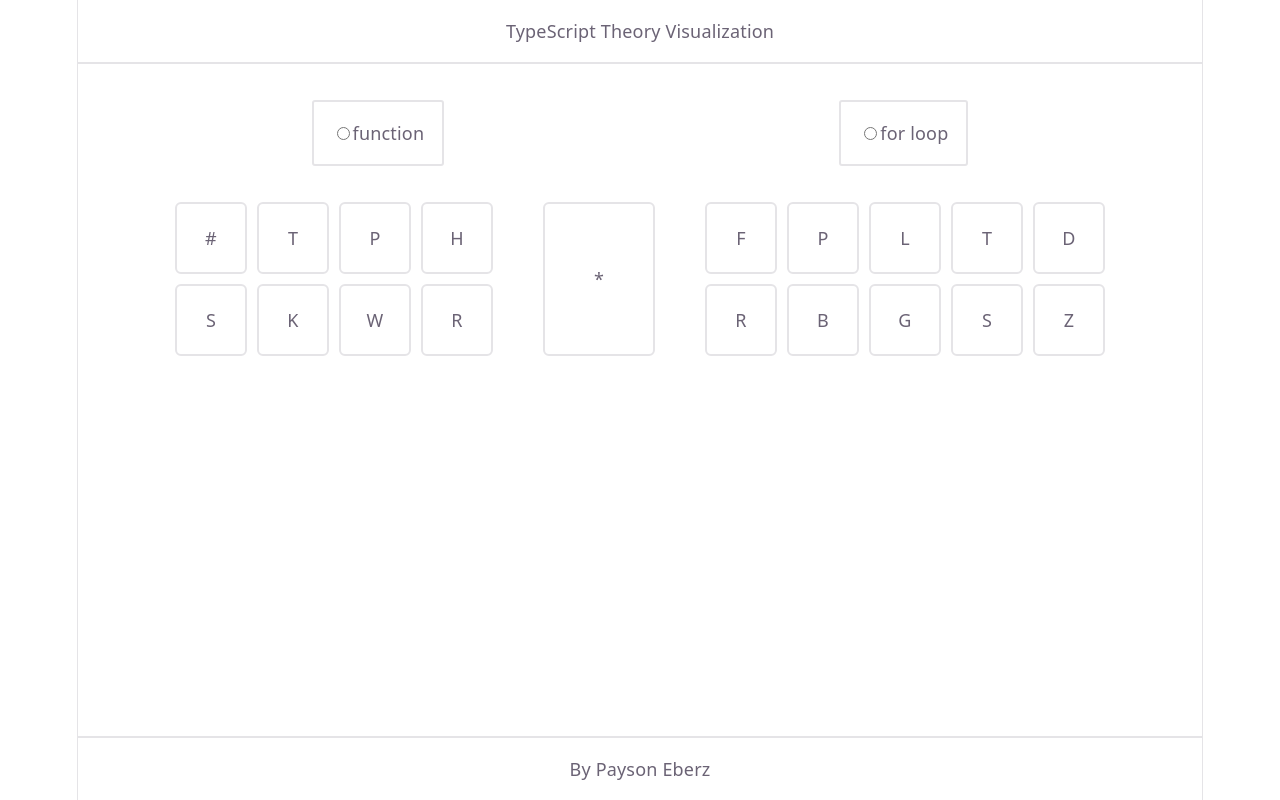
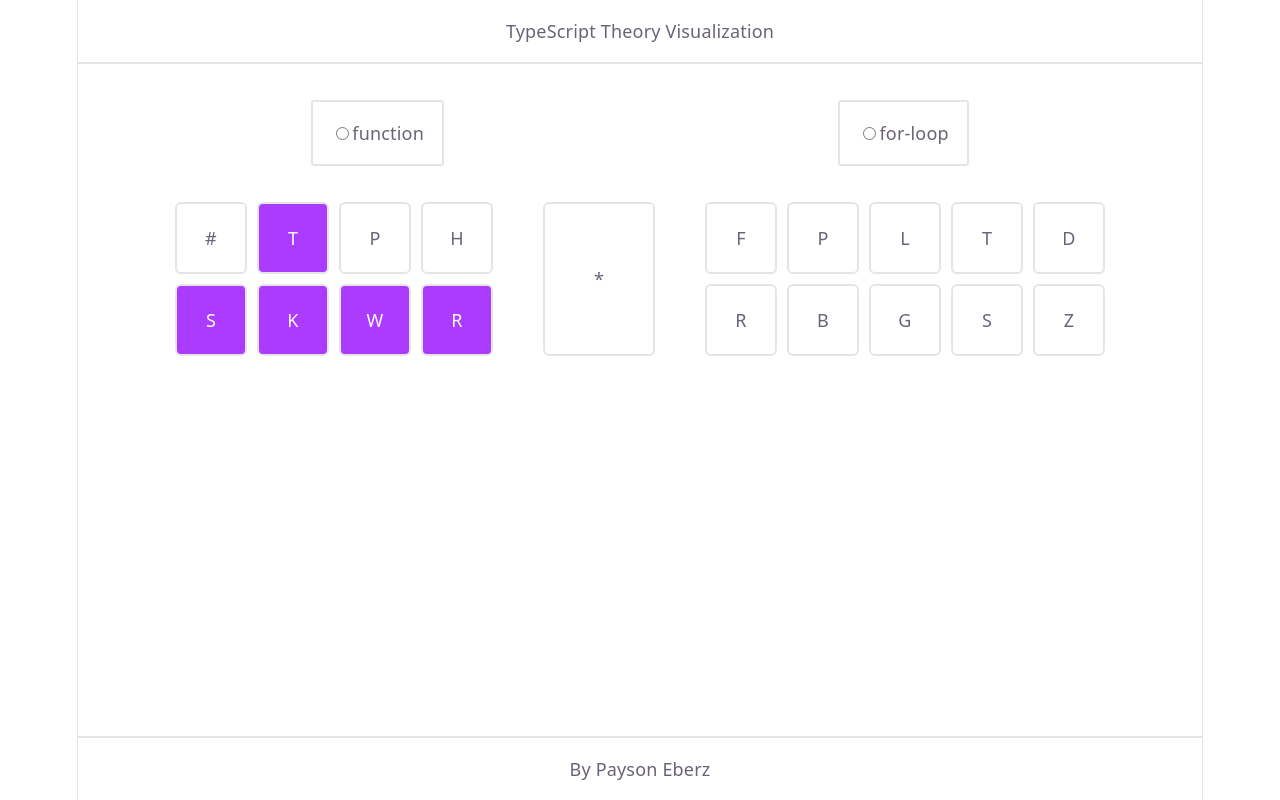
Before and after one commit to PAYS0N/ts-steno-visualization, a React (Vite) app: page / in a window 1280 px wide. Built offline with nearby package versions, Linux system fonts and the light colour scheme.

Commit message:
Add key selectors

```diff
--- a/src/Feature.tsx
+++ b/src/Feature.tsx
@@ -3,12 +3,13 @@ import './Feature.css'
 interface FeatureProp{
 	label: string;
 	forRadio: string;
+	handleClick: Function;
 }
 
-function Feature({label, forRadio}: FeatureProp): React.ReactElement {
+function Feature({label, handleClick, forRadio}: FeatureProp): React.ReactElement {
 	return (
 		<label className="feature">
-			<input type="radio" value={label} name={forRadio} />
+			<input type="radio" onClick={() => handleClick(label)} value={label} name={forRadio} />
 			<span>{label}</span>
 		</label>
 	)
--- a/src/FeatureSelection.tsx
+++ b/src/FeatureSelection.tsx
@@ -1,11 +1,15 @@
 import Feature from "./Feature.tsx"
 import "./FeatureSelection.css"
 
-function FeatureSelection(): React.ReactElement {
+type selectionProp = {
+	handleClick: Function;
+}
+
+function FeatureSelection({handleClick}: selectionProp): React.ReactElement {
 	return (
 		<div className="feature-selection">
-			<Feature forRadio="first-stroke" label="function"/>
-			<Feature forRadio="first-stroke" label="for loop"/>
+			<Feature forRadio="first-stroke" label="function" handleClick={handleClick}/>
+			<Feature forRadio="first-stroke" label="for-loop" handleClick={handleClick}/>
 		</div>
 	)
 }
--- a/src/Page.tsx
+++ b/src/Page.tsx
@@ -1,16 +1,23 @@
+import {useState} from 'react'
+
 import StenoKeyboard from './StenoKeyboard.tsx'
 import Header from './Header.tsx'
 import Footer from './Footer.tsx'
 import FeatureSelection from './FeatureSelection.tsx'
+import getRevealedKeys from './assets/featureMaps.ts'
 import './Page.css'
 
 function Page(): React.ReactElement {
+	const [strokeClass, setStroke] = useState('starter')
+	function setStrokeToFeatureClicked(featureSelected: string): void {
+		setStroke(featureSelected)
+	}
 	return (
 		<div className="page">
 			<Header/>
 			<main className="main">
-				<FeatureSelection/>
-				<StenoKeyboard/>
+				<FeatureSelection handleClick={setStrokeToFeatureClicked}/>
+				<StenoKeyboard keysSelected={getRevealedKeys(strokeClass)}/>
 			</main>
 			<Footer/>
 		</div>
--- a/src/StenoKey.css
+++ b/src/StenoKey.css
@@ -5,3 +5,8 @@
 	border: 2px solid var(--border);
 	border-radius: 6px;
 }
+
+.selected {
+	background: var(--accent);
+	color: var(--bg);
+}
--- a/src/StenoKey.tsx
+++ b/src/StenoKey.tsx
@@ -2,12 +2,17 @@ import './StenoKey.css'
 
 interface KeyProp{
 	label: string;
+	selected: boolean;
 	className?: string;
 }
 
-function StenoKey({label, className = ""}: KeyProp): React.ReactElement {
+function StenoKey({label, selected, className = ""}: KeyProp): React.ReactElement {
+	let classSelected: string = ""
+	if(selected) {
+		classSelected = "selected"
+	}
 	return (
-		<div className={className + " " + "steno-key"}>{label}</div>
+		<div className={className + " " + "steno-key" + " " + classSelected}>{label}</div>
 	)
 }
 
--- a/src/StenoKeyboard.tsx
+++ b/src/StenoKeyboard.tsx
@@ -1,31 +1,35 @@
 import "./StenoKeyboard.css";
 import StenoKey from "./StenoKey.tsx"
 
-function StenoKeyboard(): React.ReactElement {
+type KeyboardProp = {
+	keysSelected: Array<number>;
+}
+
+function StenoKeyboard({keysSelected: keysSelected}: KeyboardProp ): React.ReactElement {
 	return (
 		<div className="steno-keyboard">
 			<div className="left-keys">
-				<StenoKey label="#"/>
-				<StenoKey label="S"/>
-				<StenoKey label="T"/>
-				<StenoKey label="K"/>
-				<StenoKey label="P"/>
-				<StenoKey label="W"/>
-				<StenoKey label="H"/>
-				<StenoKey label="R"/>
+				<StenoKey selected={keysSelected.includes(1)} label="#"/>
+				<StenoKey selected={keysSelected.includes(2)} label="S"/>
+				<StenoKey selected={keysSelected.includes(3)} label="T"/>
+				<StenoKey selected={keysSelected.includes(4)} label="K"/>
+				<StenoKey selected={keysSelected.includes(5)} label="P"/>
+				<StenoKey selected={keysSelected.includes(6)} label="W"/>
+				<StenoKey selected={keysSelected.includes(7)} label="H"/>
+				<StenoKey selected={keysSelected.includes(8)} label="R"/>
 			</div>
-			<StenoKey className="asterisk-key" label="*"/>
+			<StenoKey selected={keysSelected.includes(11)} className="asterisk-key" label="*"/>
 			<div className="right-keys">
-				<StenoKey label="F"/>
-				<StenoKey label="R"/>
-				<StenoKey label="P"/>
-				<StenoKey label="B"/>
-				<StenoKey label="L"/>
-				<StenoKey label="G"/>
-				<StenoKey label="T"/>
-				<StenoKey label="S"/>
-				<StenoKey label="D"/>
-				<StenoKey label="Z"/>
+				<StenoKey selected={keysSelected.includes(14)} label="F"/>
+				<StenoKey selected={keysSelected.includes(15)} label="R"/>
+				<StenoKey selected={keysSelected.includes(16)} label="P"/>
+				<StenoKey selected={keysSelected.includes(17)} label="B"/>
+				<StenoKey selected={keysSelected.includes(18)} label="L"/>
+				<StenoKey selected={keysSelected.includes(19)} label="G"/>
+				<StenoKey selected={keysSelected.includes(20)} label="T"/>
+				<StenoKey selected={keysSelected.includes(21)} label="S"/>
+				<StenoKey selected={keysSelected.includes(22)} label="D"/>
+				<StenoKey selected={keysSelected.includes(23)} label="Z"/>
 			</div>
 		</div>
 	)
--- /dev/null
+++ b/src/assets/featureMaps.ts
@@ -0,0 +1,21 @@
+type NextFeatures = {
+	revealedKeys: Array<number>;
+}
+
+const revealedFeatures: Map<string, NextFeatures> = new Map()
+
+revealedFeatures.set('function', {revealedKeys: [2,3,4,6,8,16,17,19,21]})
+revealedFeatures.set('for-loop', {revealedKeys: [2,3,4,6,8,14,15]})
+revealedFeatures.set('starter', {revealedKeys: [2,3,4,6,8]})
+
+function getRevealed(feature: string): Array<number> {
+	let features = revealedFeatures.get(feature)
+	if(features === undefined) {
+		throw new Error('tried to reveal nonexistent feature')
+	}
+	else {
+		return features.revealedKeys
+	}
+}
+
+export default getRevealed;
```
